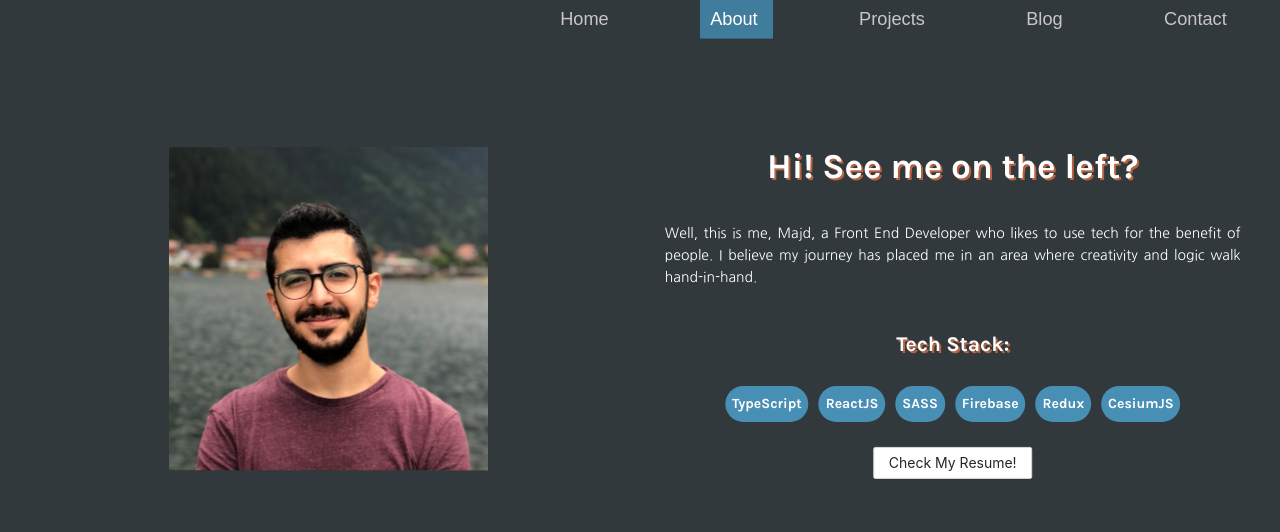
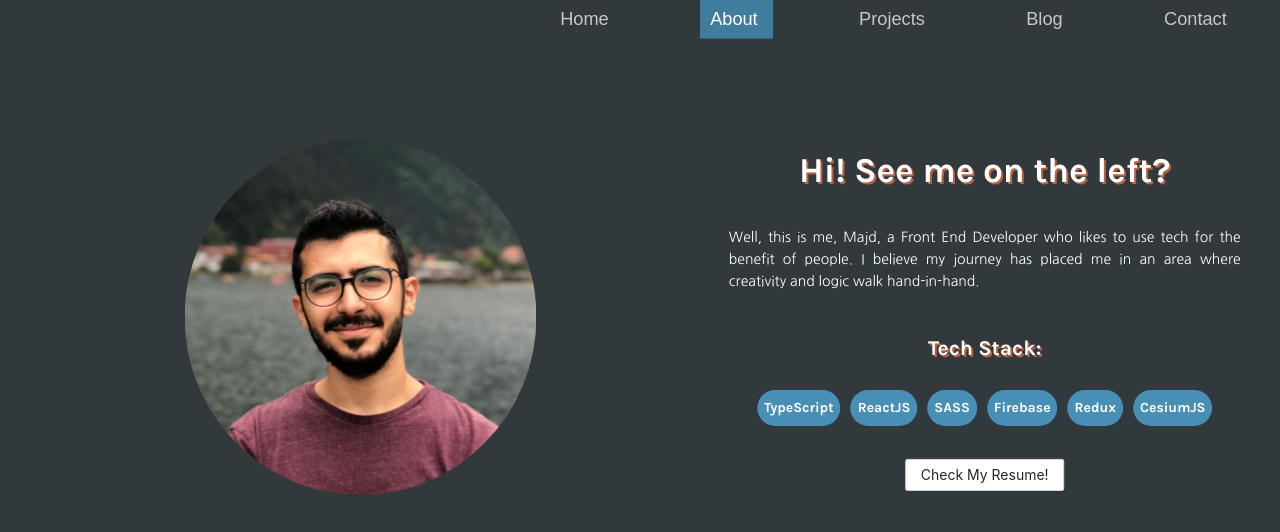
Before and after one commit to majdajroudi/Portfolio, a React (Create React App) app: page /about in a window 1280 px wide. Shown: the top 532 px of the page. Built offline with nearby package versions, Linux system fonts and the light colour scheme.

Commit message:
modified about pic and title

```diff
--- a/public/index.html
+++ b/public/index.html
@@ -1,14 +1,12 @@
 <!DOCTYPE html>
 <html lang="en">
+
 <head>
   <meta charset="utf-8" />
   <link rel="icon" href="%PUBLIC_URL%/m_letter.ico" />
   <meta name="viewport" content="width=device-width, initial-scale=1" />
   <meta name="theme-color" content="#000000" />
-    <meta
-      name="description"
-      content="Web site created using create-react-app"
-    />
+  <meta name="description" content="Web site created using create-react-app" />
   <link rel="apple-touch-icon" href="%PUBLIC_URL%/logo192.png" />
   <!--
       manifest.json provides metadata used when your web app is installed on a
@@ -24,8 +22,9 @@
       work correctly both with client-side routing and a non-root public URL.
       Learn how to configure a non-root public URL by running `npm run build`.
     -->
-    <title>React App</title>
+  <title>Majd Ajroudi - Portfolio</title>
 </head>
+
 <body>
   <noscript>You need to enable JavaScript to run this app.</noscript>
   <div id="root"></div>
@@ -40,4 +39,5 @@
       To create a production bundle, use `npm run build` or `yarn build`.
     -->
 </body>
+
 </html>
--- a/src/containers/About/index.css
+++ b/src/containers/About/index.css
@@ -24,7 +24,7 @@
     flex-direction: column;
     justify-content: space-around;
     align-items: center;
-    width: 45%;
+    width: 40%;
     margin-right: 30px;
 }
 
@@ -75,7 +75,7 @@
 }
 
 .about__contentBox__imgCol {
-    width: 50%;
+    width: 55%;
     display: flex;
     justify-content: center;
     align-items: center;
@@ -89,6 +89,7 @@
 
 .about__contentBox__imgContainer img {
     max-width: 50%;
+    border-radius: 50%;
 }
 
 
```
Lines whose indentation alone changed are shown as unchanged.
